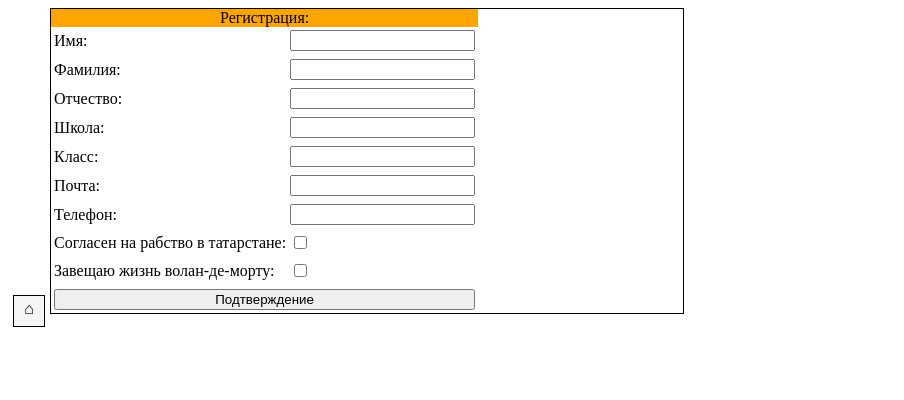
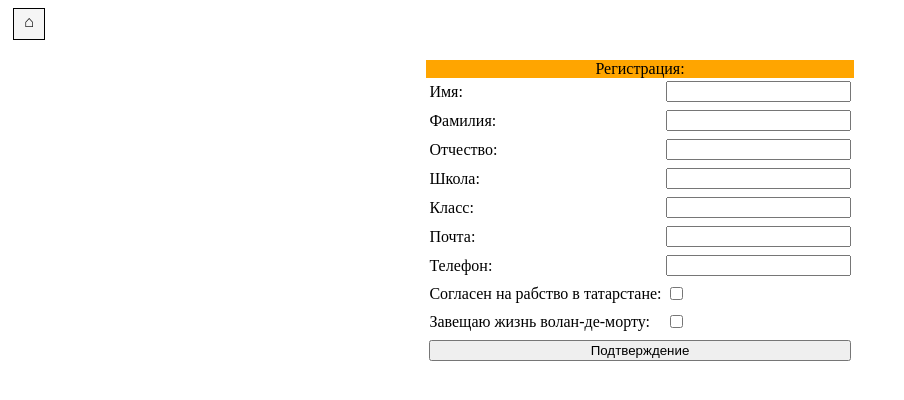
Before and after one commit to manInit/school-page-front, a React (Create React App) app: page /register in a window 1280 px wide. Shown: the top 400 px of the page, without its empty margins (0-904 px from the left). Built offline with nearby package versions, Linux system fonts and the light colour scheme.

Commit message:
sign table wrap

```diff
--- a/src/sign_in.jsx
+++ b/src/sign_in.jsx
@@ -59,8 +59,9 @@ const Sign_in = () =>{
     return(
         <>
             {home_btn}
-            <div className="content_container">
-                <table>
+            <div className="content_block">
+                <div className="">
+                    <table width='100%'>
                         <caption style={{backgroundColor: 'orange'}}>Вход:</caption>
                         <tbody>
                             <tr><td>што-то: </td><td>{input_type('text', 'email')}</td></tr>
@@ -72,6 +73,7 @@ const Sign_in = () =>{
                         </tbody>
                     </table>
                 </div>
+            </div>
         </>
     )
 }
--- a/src/sign_on.jsx
+++ b/src/sign_on.jsx
@@ -93,8 +93,9 @@ const Sign_on = () =>{
     return(
         <>
             {home_btn}
-            <div className="content_container">
-                <table>
+            <div className="content_block">
+                <div className="">
+                    <table width='100%'>
                         <caption style={{backgroundColor: 'orange'}}>Регистрация:</caption>
                         <tbody>
                             {line_field('Имя:','name', 'text')}
@@ -110,6 +111,7 @@ const Sign_on = () =>{
                         </tbody>
                     </table>
                 </div>
+            </div>
         </>
     )
 }
```
Lines whose indentation alone changed are shown as unchanged.
